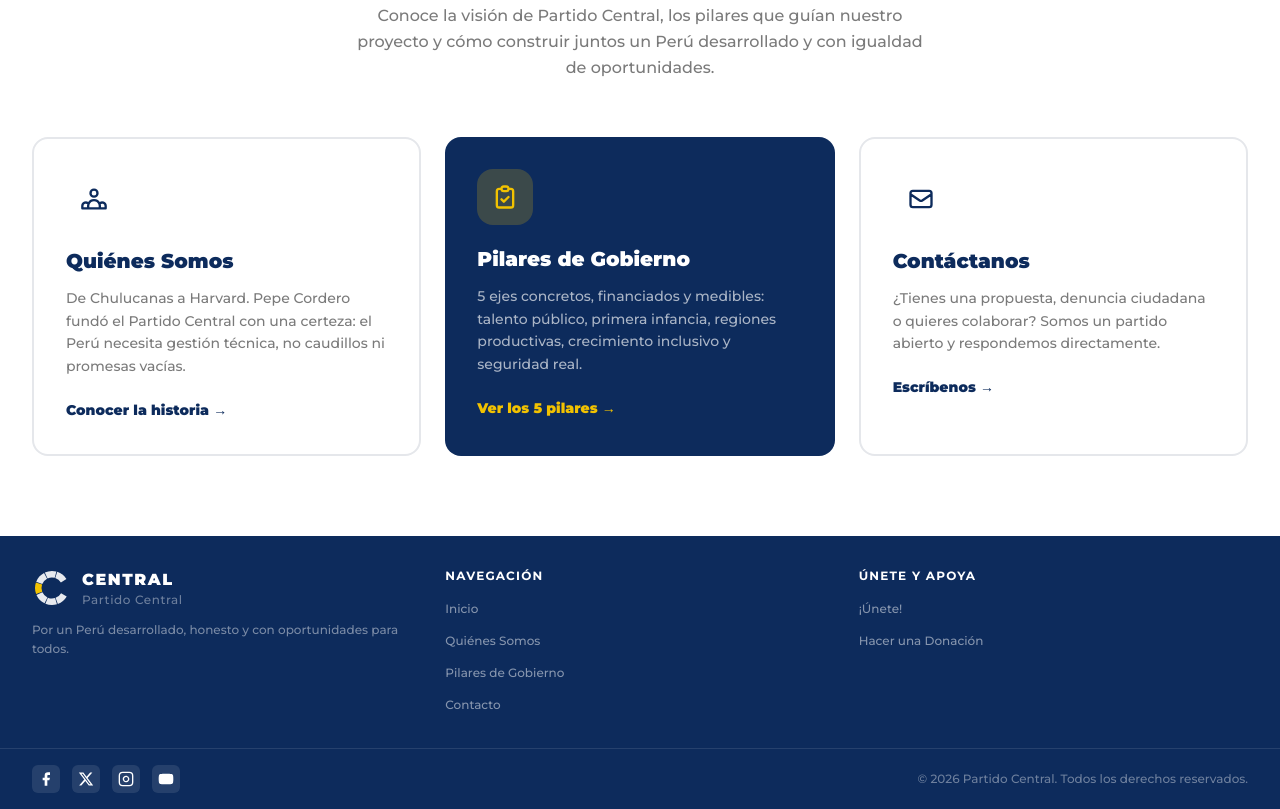
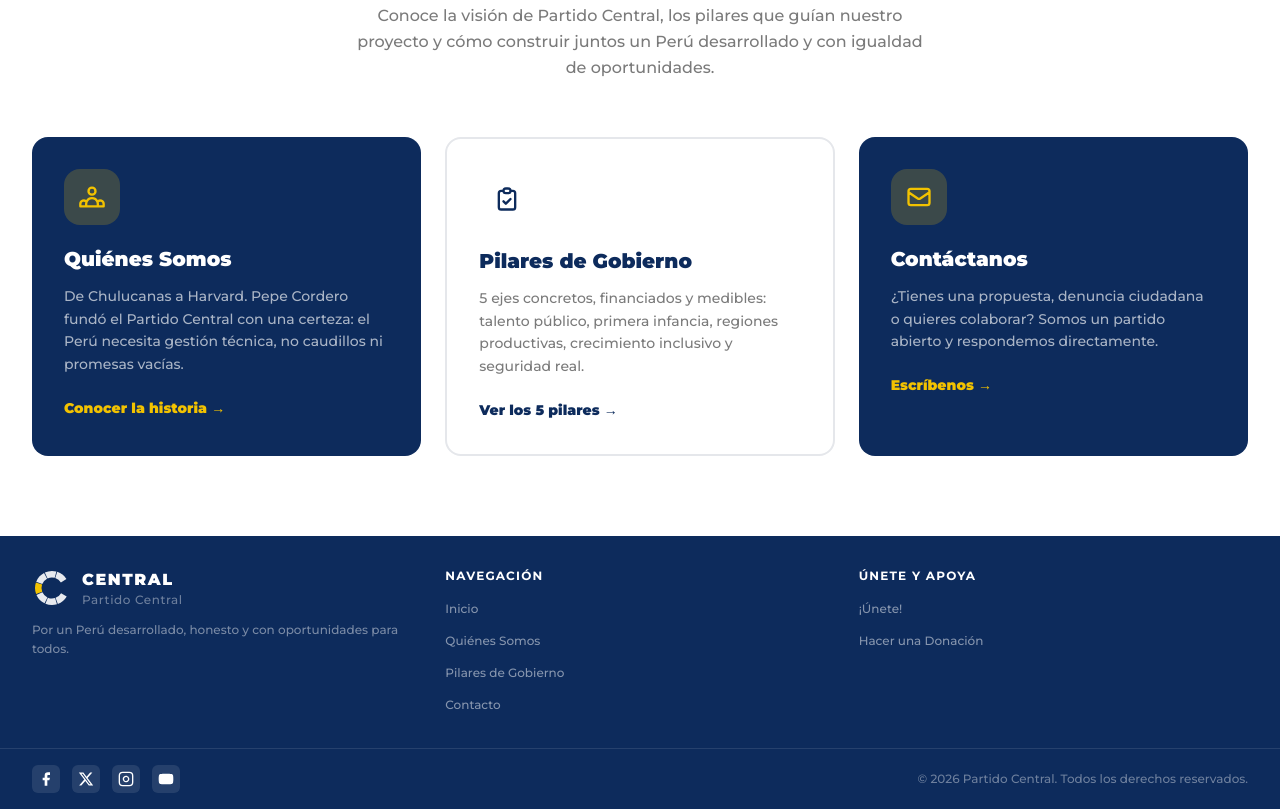
Before and after one commit to juan-huamani/PartidoCentral, a plain HTML site: page index.html in a window 1280 px wide. Shown: the part 989-1798 px from the top of the page. Drawn offline with nearby package versions, Linux system fonts and the light colour scheme.

Commit message:
fix(quienes-somos) Se agrego la foto y el color al index azul,blanco,azul

```diff
--- a/index.html
+++ b/index.html
@@ -173,33 +173,33 @@
 
         <div class="grid md:grid-cols-3 gap-6">
           <!-- Card Quiénes Somos -->
-          <a href="quienes-somos.html" class="group block bg-white border-2 border-gris-claro hover:border-azul-institucional/30 rounded-2xl p-8 transition-all duration-300 hover:-translate-y-1 hover:shadow-xl">
-            <div class="w-14 h-14 bg-azul-institucional/8 group-hover:bg-azul-institucional rounded-2xl flex items-center justify-center mb-5 transition-all duration-300">
-              <svg class="w-7 h-7 text-azul-institucional group-hover:text-white transition-colors" fill="none" stroke="currentColor" viewBox="0 0 24 24"><path stroke-linecap="round" stroke-linejoin="round" stroke-width="2" d="M17 20h5v-2a3 3 0 00-5.356-1.857M17 20H7m10 0v-2c0-.656-.126-1.283-.356-1.857M7 20H2v-2a3 3 0 015.356-1.857M7 20v-2c0-.656.126-1.283.356-1.857m0 0a5.002 5.002 0 019.288 0M15 7a3 3 0 11-6 0 3 3 0 016 0z"/></svg>
+          <a href="quienes-somos.html" class="group block bg-azul-institucional rounded-2xl p-8 transition-all duration-300 hover:-translate-y-1 hover:shadow-xl">
+            <div class="w-14 h-14 bg-amarillo-progreso/20 rounded-2xl flex items-center justify-center mb-5">
+              <svg class="w-7 h-7 text-amarillo-progreso" fill="none" stroke="currentColor" viewBox="0 0 24 24"><path stroke-linecap="round" stroke-linejoin="round" stroke-width="2" d="M17 20h5v-2a3 3 0 00-5.356-1.857M17 20H7m10 0v-2c0-.656-.126-1.283-.356-1.857M7 20H2v-2a3 3 0 015.356-1.857M7 20v-2c0-.656.126-1.283.356-1.857m0 0a5.002 5.002 0 019.288 0M15 7a3 3 0 11-6 0 3 3 0 016 0z"/></svg>
             </div>
-            <h3 class="text-azul-institucional text-xl font-black mb-3">Quiénes Somos</h3>
-            <p class="text-gris-oscuro/65 font-medium text-sm leading-relaxed mb-5">De Chulucanas a Harvard. Pepe Cordero fundó el Partido Central con una certeza: el Perú necesita gestión técnica, no caudillos ni promesas vacías.</p>
-            <span class="text-azul-institucional font-black text-sm group-hover:text-amarillo-progreso transition-colors">Conocer la historia →</span>
+            <h3 class="text-white text-xl font-black mb-3">Quiénes Somos</h3>
+            <p class="text-white/65 font-medium text-sm leading-relaxed mb-5">De Chulucanas a Harvard. Pepe Cordero fundó el Partido Central con una certeza: el Perú necesita gestión técnica, no caudillos ni promesas vacías.</p>
+            <span class="text-amarillo-progreso font-black text-sm">Conocer la historia →</span>
           </a>
 
           <!-- Card Propuestas -->
-          <a href="propuestas.html" class="group block bg-azul-institucional rounded-2xl p-8 transition-all duration-300 hover:-translate-y-1 hover:shadow-xl">
-            <div class="w-14 h-14 bg-amarillo-progreso/20 rounded-2xl flex items-center justify-center mb-5">
-              <svg class="w-7 h-7 text-amarillo-progreso" fill="none" stroke="currentColor" viewBox="0 0 24 24"><path stroke-linecap="round" stroke-linejoin="round" stroke-width="2" d="M9 5H7a2 2 0 00-2 2v12a2 2 0 002 2h10a2 2 0 002-2V7a2 2 0 00-2-2h-2M9 5a2 2 0 002 2h2a2 2 0 002-2M9 5a2 2 0 012-2h2a2 2 0 012 2m-6 9l2 2 4-4"/></svg>
+          <a href="propuestas.html" class="group block bg-white border-2 border-gris-claro hover:border-azul-institucional/30 rounded-2xl p-8 transition-all duration-300 hover:-translate-y-1 hover:shadow-xl">
+            <div class="w-14 h-14 bg-azul-institucional/8 group-hover:bg-azul-institucional rounded-2xl flex items-center justify-center mb-5 transition-all duration-300">
+              <svg class="w-7 h-7 text-azul-institucional group-hover:text-white transition-colors" fill="none" stroke="currentColor" viewBox="0 0 24 24"><path stroke-linecap="round" stroke-linejoin="round" stroke-width="2" d="M9 5H7a2 2 0 00-2 2v12a2 2 0 002 2h10a2 2 0 002-2V7a2 2 0 00-2-2h-2M9 5a2 2 0 002 2h2a2 2 0 002-2M9 5a2 2 0 012-2h2a2 2 0 012 2m-6 9l2 2 4-4"/></svg>
             </div>
-            <h3 class="text-white text-xl font-black mb-3">Pilares de Gobierno</h3>
-            <p class="text-white/65 font-medium text-sm leading-relaxed mb-5">5 ejes concretos, financiados y medibles: talento público, primera infancia, regiones productivas, crecimiento inclusivo y seguridad real.</p>
-            <span class="text-amarillo-progreso font-black text-sm">Ver los 5 pilares →</span>
+            <h3 class="text-azul-institucional text-xl font-black mb-3">Pilares de Gobierno</h3>
+            <p class="text-gris-oscuro/65 font-medium text-sm leading-relaxed mb-5">5 ejes concretos, financiados y medibles: talento público, primera infancia, regiones productivas, crecimiento inclusivo y seguridad real.</p>
+            <span class="text-azul-institucional font-black text-sm group-hover:text-amarillo-progreso transition-colors">Ver los 5 pilares →</span>
           </a>
 
           <!-- Card Contacto -->
-          <a href="contacto.html" class="group block bg-white border-2 border-gris-claro hover:border-azul-institucional/30 rounded-2xl p-8 transition-all duration-300 hover:-translate-y-1 hover:shadow-xl">
-            <div class="w-14 h-14 bg-azul-institucional/8 group-hover:bg-azul-institucional rounded-2xl flex items-center justify-center mb-5 transition-all duration-300">
-              <svg class="w-7 h-7 text-azul-institucional group-hover:text-white transition-colors" fill="none" stroke="currentColor" viewBox="0 0 24 24"><path stroke-linecap="round" stroke-linejoin="round" stroke-width="2" d="M3 8l7.89 5.26a2 2 0 002.22 0L21 8M5 19h14a2 2 0 002-2V7a2 2 0 00-2-2H5a2 2 0 00-2 2v10a2 2 0 002 2z"/></svg>
+          <a href="contacto.html" class="group block bg-azul-institucional rounded-2xl p-8 transition-all duration-300 hover:-translate-y-1 hover:shadow-xl">
+            <div class="w-14 h-14 bg-amarillo-progreso/20 rounded-2xl flex items-center justify-center mb-5">
+              <svg class="w-7 h-7 text-amarillo-progreso" fill="none" stroke="currentColor" viewBox="0 0 24 24"><path stroke-linecap="round" stroke-linejoin="round" stroke-width="2" d="M3 8l7.89 5.26a2 2 0 002.22 0L21 8M5 19h14a2 2 0 002-2V7a2 2 0 00-2-2H5a2 2 0 00-2 2v10a2 2 0 002 2z"/></svg>
             </div>
-            <h3 class="text-azul-institucional text-xl font-black mb-3">Contáctanos</h3>
-            <p class="text-gris-oscuro/65 font-medium text-sm leading-relaxed mb-5">¿Tienes una propuesta, denuncia ciudadana o quieres colaborar? Somos un partido abierto y respondemos directamente.</p>
-            <span class="text-azul-institucional font-black text-sm group-hover:text-amarillo-progreso transition-colors">Escríbenos →</span>
+            <h3 class="text-white text-xl font-black mb-3">Contáctanos</h3>
+            <p class="text-white/65 font-medium text-sm leading-relaxed mb-5">¿Tienes una propuesta, denuncia ciudadana o quieres colaborar? Somos un partido abierto y respondemos directamente.</p>
+            <span class="text-amarillo-progreso font-black text-sm">Escríbenos →</span>
           </a>
         </div>
       </div>
```
Also changed, not shown: quienes-somos.html (+1 -4 lines), 1 other file.
